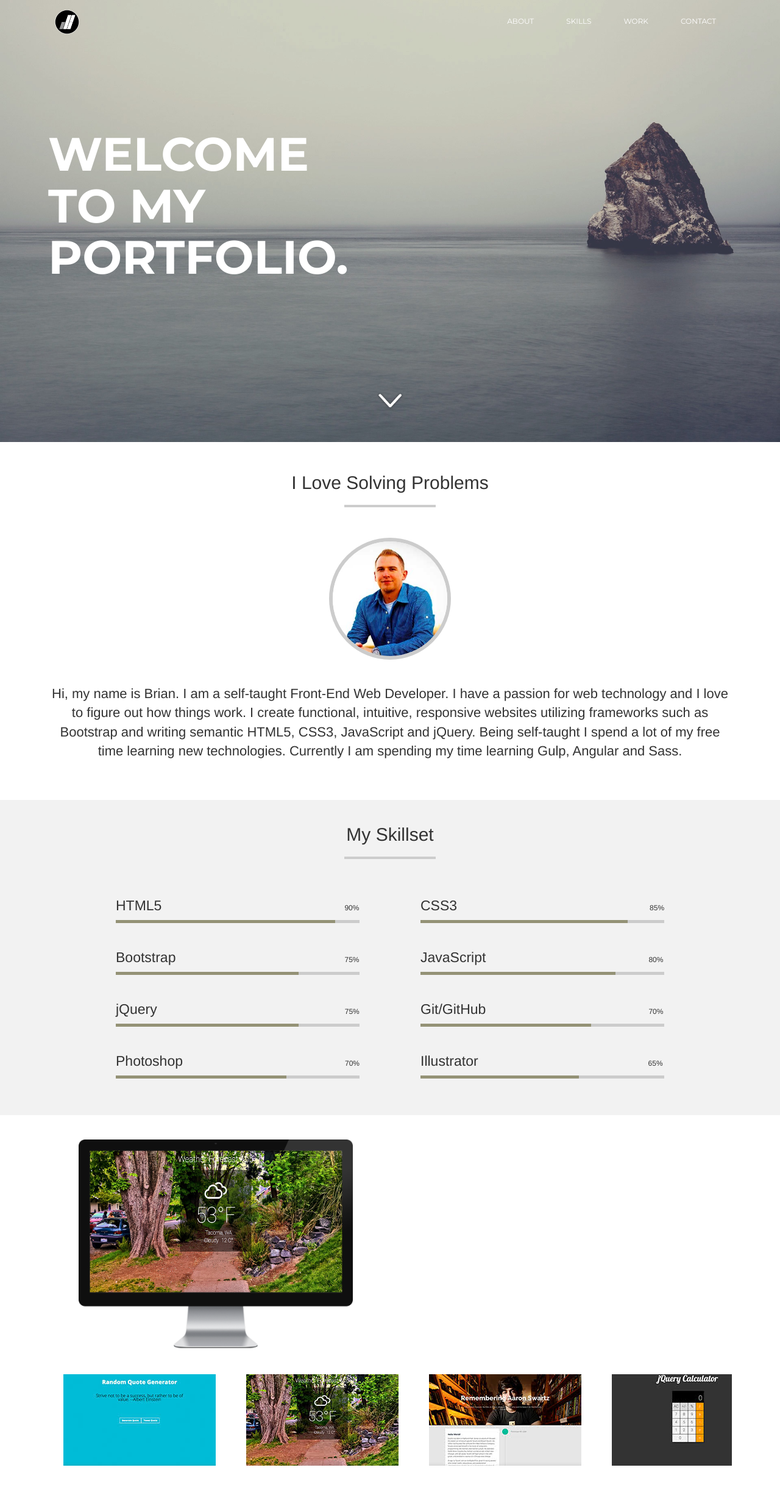
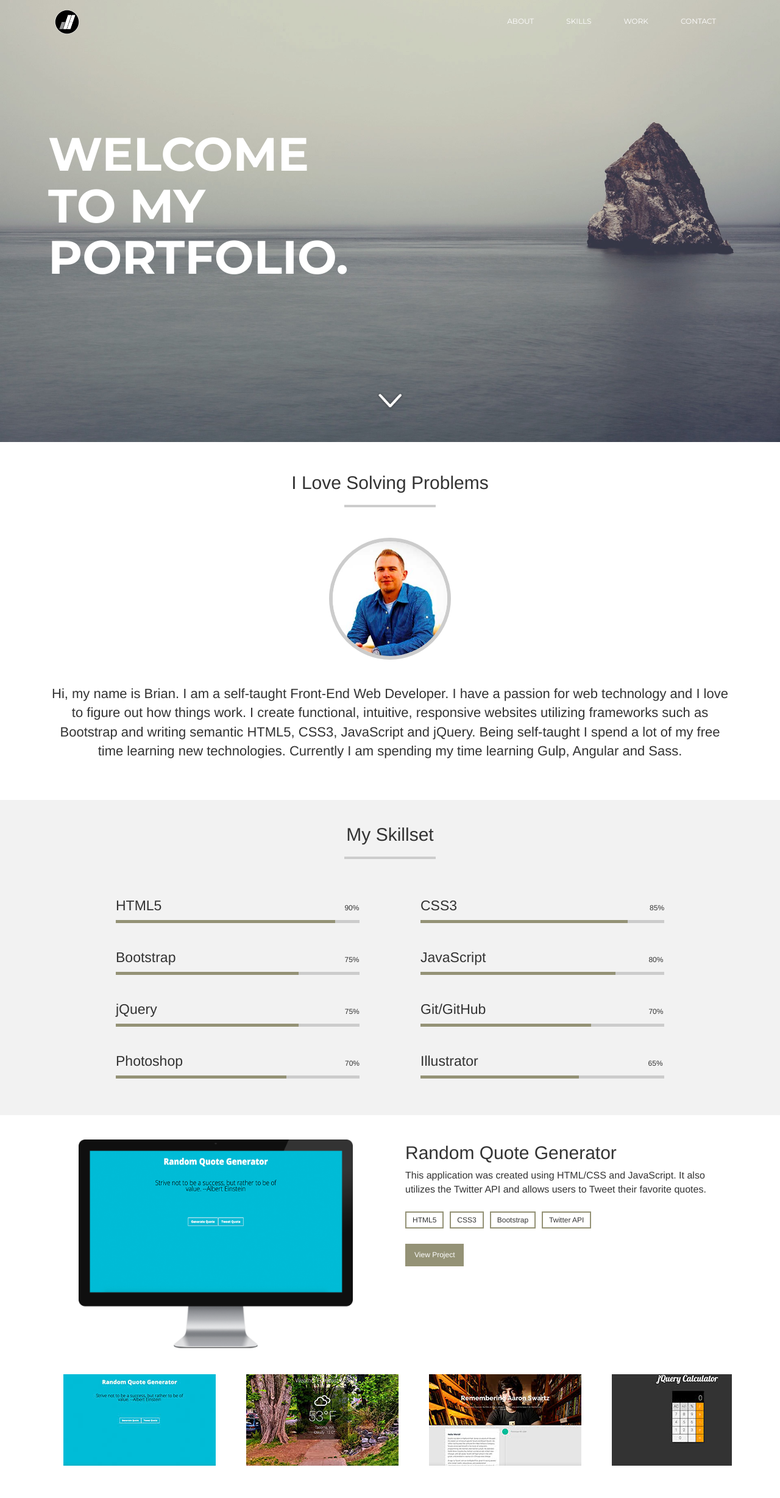
Before and after one commit to briandaub/briandaub.github.io, a Jekyll site: the page built from index.html, in a window 1280 px wide. Shown: the whole page at 61% size. Built offline with Jekyll 4.4.1, drawn with Linux system fonts in a browser that asks for light colours.

Commit message:
added styling to details section of work.html

```diff
--- a/_includes/work.html
+++ b/_includes/work.html
@@ -1,16 +1,68 @@
 <section class="portfolio" id="work">
     <div class="container">
         <div class="hero">
-            <img class="hero-img hidden" src="../img/quotes.jpg" alt=""></img>
-            <img class="hero-img active" src="../img/weather.jpg" alt=""></img>
+            <img class="hero-img active" src="../img/quotes.jpg" alt=""></img>
+            <img class="hero-img hidden" src="../img/weather.jpg" alt=""></img>
             <img class="hero-img hidden" src="../img/tribute.jpg" alt=""></img>
             <img class="hero-img hidden" src="../img/calculator.jpg" alt=""></img>
-            <img class="hero-img hidden" src="../img/pomodor.jpg" alt=""></img>
+            <img class="hero-img hidden" src="../img/pomodoro.jpg" alt=""></img>
             <img class="hero-img hidden" src="../img/wikiviewer.jpg" alt=""></img>
             <img class="monitor" src="../img/desktop.png" alt=""></img>
         </div><!-- /end .class -->
-        <div class="details"></div><!-- /end details -->
+        <div class="details">
+            <ul class="description">
+                <li class="active list-desc">
+                    <h2>Random Quote Generator</h2>
+                    <p>This application was created using HTML/CSS and JavaScript. It also utilizes the Twitter API and allows users to Tweet their favorite quotes.</p>
+                    <div class="tags">
+                        <span class="tag">HTML5</span><span class="tag">CSS3</span><span class="tag">Bootstrap</span><span class="tag">Twitter API</span>
+                    </div><!-- /end .tags -->
+                    <button class="view-project">View Project</button>
+                </li>
+                <li class="hidden list-desc">
+                    <h2>Weather Forcast App</h2>
+                    <p>This application is created using HTML/CSS, JavaScript and calls the Yahoo! Weather API as well as the Flickr API while using HTML5 Geolocations to display Flickr images based on geolocation, temperature, and weather codes.</p>
+                    <div class="tags">
+                        <span class="tag">HTML5</span><span class="tag">CSS3</span><span class="tag">Bootstrap</span><span class="tag">Twitter API</span>
+                    </div><!-- /end .tags -->
+                    <button class="view-project">View Project</button>
+                </li>
+                <li class="hidden list-desc">
+                    <h2>Tribute Page</h2>
+                    <p>This application is created using HTML/CSS, JavaScript and calls the Yahoo! Weather API as well as the Flickr API while using HTML5 Geolocations to display Flickr images based on geolocation, temperature, and weather codes.</p>
+                    <div class="tags">
+                        <span class="tag">HTML5</span><span class="tag">CSS3</span><span class="tag">Bootstrap</span><span class="tag">Twitter API</span>
+                    </div><!-- /end .tags -->
+                    <button class="view-project">View Project</button>
+                </li>
+                <li class="hidden list-desc">
+                    <h2>jQuery Calculator</h2>
+                    <p>This application is created using HTML/CSS, JavaScript and calls the Yahoo! Weather API as well as the Flickr API while using HTML5 Geolocations to display Flickr images based on geolocation, temperature, and weather codes.</p>
+                    <div class="tags">
+                        <span class="tag">HTML5</span><span class="tag">CSS3</span><span class="tag">Bootstrap</span><span class="tag">Twitter API</span>
+                    </div><!-- /end .tags -->
+                    <button class="view-project">View Project</button>
+                </li>
+                <li class="hidden list-desc">
+                    <h2>Pomodoro Timer</h2>
+                    <p>This application is created using HTML/CSS, JavaScript and calls the Yahoo! Weather API as well as the Flickr API while using HTML5 Geolocations to display Flickr images based on geolocation, temperature, and weather codes.</p>
+                    <div class="tags">
+                        <span class="tag">HTML5</span><span class="tag">CSS3</span><span class="tag">Bootstrap</span><span class="tag">Twitter API</span>
+                    </div><!-- /end .tags -->
+                    <button class="view-project">View Project</button>
+                </li>
+                <li class="hidden list-desc">
+                    <h2>Wikipedia Viewer</h2>
+                    <p>This application is created using HTML/CSS, JavaScript and calls the Yahoo! Weather API as well as the Flickr API while using HTML5 Geolocations to display Flickr images based on geolocation, temperature, and weather codes.</p>
+                    <div class="tags">
+                        <span class="tag">HTML5</span><span class="tag">CSS3</span><span class="tag">Bootstrap</span><span class="tag">JavaScript</span><span class="tag">Mediawiki API</span>
+                    </div><!-- /end .tags -->
+                    <button class="view-project">View Project</button>
+                </li>
+            </ul>
+        </div><!-- /end details -->
         <div class="slideshow">
+            <div class="left-arrow"></div>
             <ul class="slides">
                 <li class="slide1"><img src="../img/thumb-quotes.jpg" alt=""></img></li>
                 <li class="slide2"><img src="../img/thumb-weather.jpg" alt=""></img></li>
@@ -19,6 +71,7 @@
                 <li class="slide5"><img src="../img/thumb-pomodoro.jpg" alt=""></img></li>
                 <li class="slide6"><img src="../img/thumb-wiki.jpg" alt=""></img></li>
             </ul><!-- /end .slides -->
+            <div class="right-arrow"></div>
         </div><!-- /end .slideshow -->
     </div><!-- /end .container -->
 </section>
--- a/_sass/_work.sass
+++ b/_sass/_work.sass
@@ -37,17 +37,44 @@
         width: 50%
         height: 400px
 
+        .tags
+            display: block
+            margin: 30px 0 0
+
+
+            .tag
+                padding: 5px 10px
+                margin: 5px
+                border: 2px solid #949276
+
+            .tag:first-child
+                margin-left: 0
+
+        .list-desc
+            p
+                font-size: 16px
+
+        .view-project
+            display: inline-block
+            margin: 30px 0 0
+            padding: 10px 15px
+            background: #949276
+            color: white
+            border: none
+
     .slideshow
         width: 100%
         height: 200px
         margin: 0
         padding: 0
-        overflow: hidden
+        overflow-x: scroll
+        overflow-y: hidden
 
         .slides
             float: left
             width: 1800px
             height: auto
+
 
         li
             float: left
```
